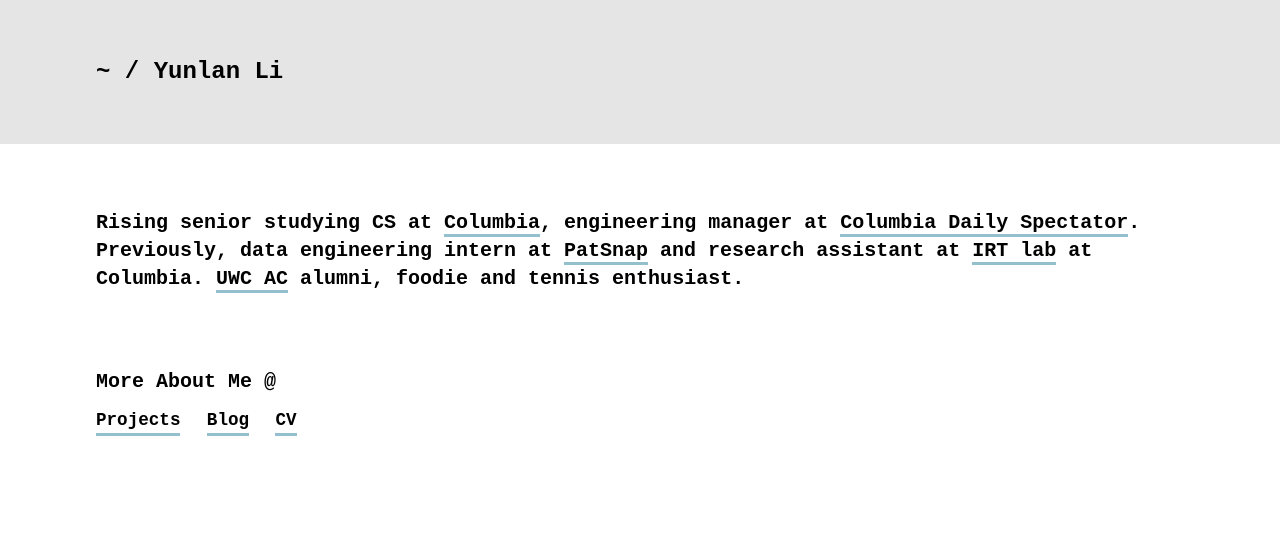
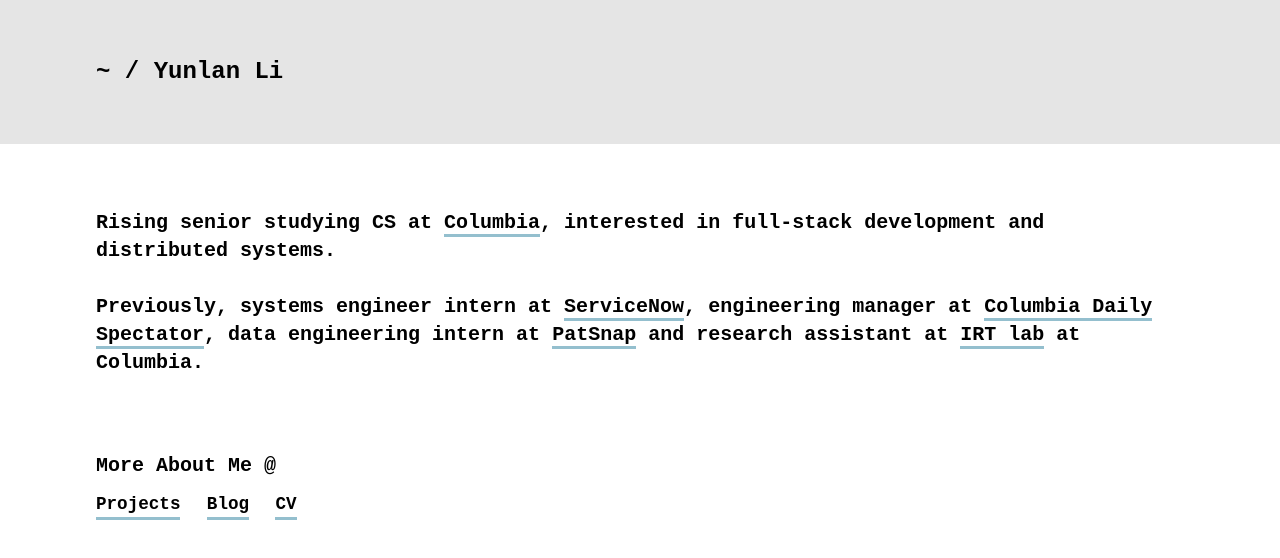
Before and after one commit to yunlanli/personal-blog, a Next.js app: page / in a window 1280 px wide. Shown: the top 558 px of the page. Built offline with nearby package versions, Linux system fonts and the light colour scheme.

Commit message:
update intro on homepage

```diff
--- a/pages/index.js
+++ b/pages/index.js
@@ -11,10 +11,12 @@
     const info = (
         <>
             Rising senior studying CS at <Link href="https://www.columbia.edu">Columbia</Link>,
-            <> </>engineering manager at <Link href="https://www.columbiaspectator.com">Columbia Daily Spectator</Link>.
-            <> </>Previously, data engineering intern at <Link href="https://www.patsnap.com">PatSnap</Link>
+            <> </>interested in full-stack development and distributed systems.<br/><br/>
+
+            Previously, systems engineer intern at <Link href="https://www.servicenow.com/">ServiceNow</Link>,
+            <> </>engineering manager at <Link href="https://www.columbiaspectator.com">Columbia Daily Spectator</Link>,
+            <> </>data engineering intern at <Link href="https://www.patsnap.com">PatSnap</Link>
             <> </>and research assistant at <Link href="https://www.cs.columbia.edu/irt/">IRT lab</Link> at Columbia.
-            <> </><Link href="https://www.atlanticcollege.org">UWC AC</Link> alumni, foodie and tennis enthusiast.
         </>
     )
     const windowWidth = windowSize.width
```
